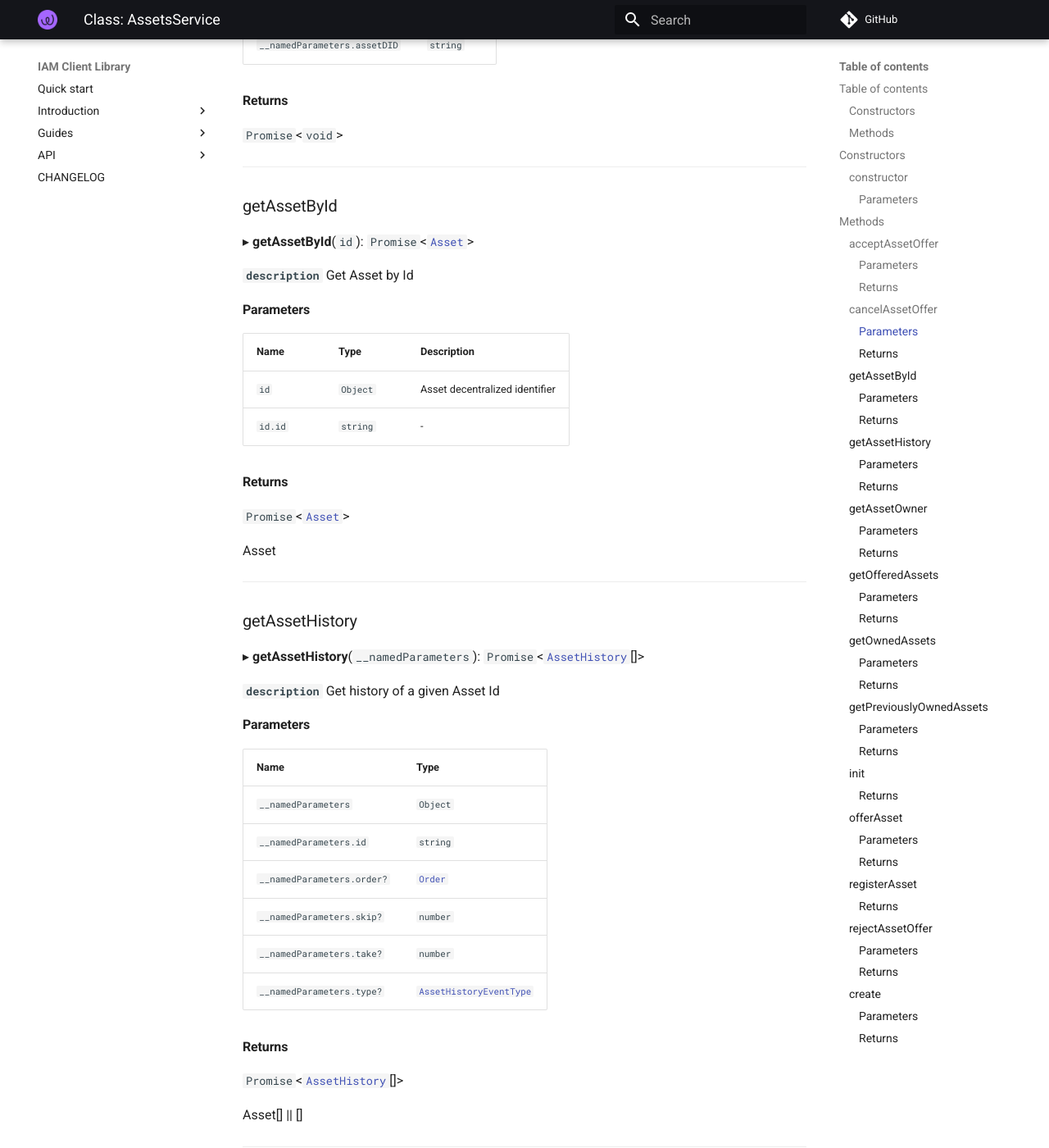
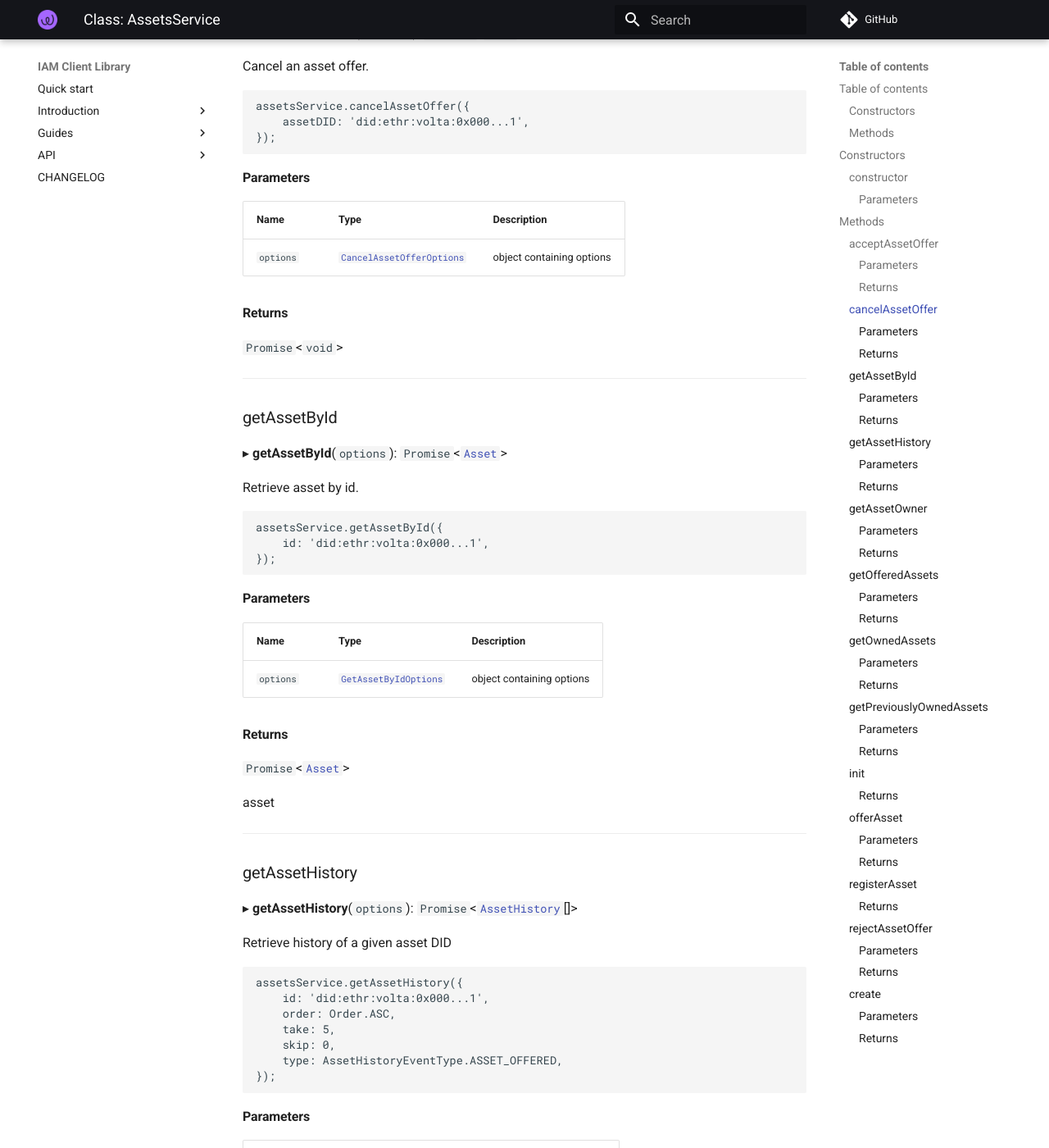
Before and after one commit to energywebfoundation/iam-client-lib, an MkDocs documentation site: the page built from docs/api/classes/modules_assets.AssetsService.md, in a window 1280 px wide and 1400 px high, scrolled down 2033 px. Shown: the whole window at 82% size. Built offline with MkDocs 1.6.1 and Material for MkDocs 9.7.7, drawn with Linux system fonts in a browser that asks for light colours; comment, search, counter and statistics services are not loaded; some of the changed text lies outside the part shown.

Commit message:
docs(asset): improve asset service documentation

````diff
--- a/docs/api/classes/modules_assets.AssetsService.md
+++ b/docs/api/classes/modules_assets.AssetsService.md
@@ -1,6 +1,15 @@
 # Class: AssetsService
 
 [modules/assets](../modules/modules_assets.md).AssetsService
+
+Service responsible for handling the asset creation and management.
+See more information about assets in IAM stack [here](../../../docs/guides/asset.md).
+
+```typescript
+const { connectToCacheServer } = await initWithPrivateKeySigner(privateKey, rpcUrl);
+const { assetsService } = await connectToCacheServer();
+assetsService.registerAsset();
+```
 
 ## Table of contents
 
@@ -41,16 +50,21 @@
 
 ### acceptAssetOffer
 
-▸ **acceptAssetOffer**(`__namedParameters`): `Promise`<`void`\>
+▸ **acceptAssetOffer**(`options`): `Promise`<`void`\>
 
-**`description`** Accept an offered Asset
+Accept an offered asset.
+
+```typescript
+assetsService.acceptAssetOffer({
+    assetDID: 'did:ethr:volta:0x000...1',
+});
+```
 
 #### Parameters
 
-| Name | Type |
-| :------ | :------ |
-| `__namedParameters` | `Object` |
-| `__namedParameters.assetDID` | `string` |
+| Name | Type | Description |
+| :------ | :------ | :------ |
+| `options` | [`AcceptAssetOfferOptions`](../interfaces/modules_assets.AcceptAssetOfferOptions.md) | object containing options |
 
 #### Returns
 
@@ -60,16 +74,21 @@ ___
 
 ### cancelAssetOffer
 
-▸ **cancelAssetOffer**(`__namedParameters`): `Promise`<`void`\>
+▸ **cancelAssetOffer**(`options`): `Promise`<`void`\>
 
-**`description`** Cancel an Asset offer
+Cancel an asset offer.
+
+```typescript
+assetsService.cancelAssetOffer({
+    assetDID: 'did:ethr:volta:0x000...1',
+});
+```
 
 #### Parameters
 
-| Name | Type |
-| :------ | :------ |
-| `__namedParameters` | `Object` |
-| `__namedParameters.assetDID` | `string` |
+| Name | Type | Description |
+| :------ | :------ | :------ |
+| `options` | [`CancelAssetOfferOptions`](../interfaces/modules_assets.CancelAssetOfferOptions.md) | object containing options |
 
 #### Returns
 
@@ -79,47 +98,57 @@ ___
 
 ### getAssetById
 
-▸ **getAssetById**(`id`): `Promise`<[`Asset`](../interfaces/modules_assets.Asset.md)\>
+▸ **getAssetById**(`options`): `Promise`<[`Asset`](../interfaces/modules_assets.Asset.md)\>
 
-**`description`** Get Asset by Id
+Retrieve asset by id.
+
+```typescript
+assetsService.getAssetById({
+    id: 'did:ethr:volta:0x000...1',
+});
+```
 
 #### Parameters
 
 | Name | Type | Description |
 | :------ | :------ | :------ |
-| `id` | `Object` | Asset decentralized identifier |
-| `id.id` | `string` | - |
+| `options` | [`GetAssetByIdOptions`](../interfaces/modules_assets.GetAssetByIdOptions.md) | object containing options |
 
 #### Returns
 
 `Promise`<[`Asset`](../interfaces/modules_assets.Asset.md)\>
 
-Asset
+asset
 
 ___
 
 ### getAssetHistory
 
-▸ **getAssetHistory**(`__namedParameters`): `Promise`<[`AssetHistory`](../interfaces/modules_assets.AssetHistory.md)[]\>
+▸ **getAssetHistory**(`options`): `Promise`<[`AssetHistory`](../interfaces/modules_assets.AssetHistory.md)[]\>
 
-**`description`** Get history of a given Asset Id
+Retrieve history of a given asset DID
+
+```typescript
+assetsService.getAssetHistory({
+    id: 'did:ethr:volta:0x000...1',
+    order: Order.ASC,
+    take: 5,
+    skip: 0,
+    type: AssetHistoryEventType.ASSET_OFFERED,
+});
+```
 
 #### Parameters
 
-| Name | Type |
-| :------ | :------ |
-| `__namedParameters` | `Object` |
-| `__namedParameters.id` | `string` |
-| `__namedParameters.order?` | [`Order`](../enums/modules_cache_client.Order.md) |
-| `__namedParameters.skip?` | `number` |
-| `__namedParameters.take?` | `number` |
-| `__namedParameters.type?` | [`AssetHistoryEventType`](../enums/modules_assets.AssetHistoryEventType.md) |
+| Name | Type | Description |
+| :------ | :------ | :------ |
+| `options` | [`GetAssetHistoryOptions`](../interfaces/modules_assets.GetAssetHistoryOptions.md) | object containing options |
 
 #### Returns
 
 `Promise`<[`AssetHistory`](../interfaces/modules_assets.AssetHistory.md)[]\>
 
-Asset[] || []
+asset history
 
 ___
 
@@ -127,78 +156,101 @@ ___
 
 ▸ **getAssetOwner**(`id`): `Promise`<`string`\>
 
-Returns owner of the given asset
+Retrieve DID of the asset owner of the given asset DID.
+
+```typescript
+assetsService.getAssetOwner('did:ethr:volta:0x000...1');
+```
 
 #### Parameters
 
 | Name | Type | Description |
 | :------ | :------ | :------ |
-| `id` | `string` | asset decentralized identifier |
+| `id` | `string` | DID of the asset |
 
 #### Returns
 
 `Promise`<`string`\>
 
+asset owner DID
+
 ___
 
 ### getOfferedAssets
 
-▸ **getOfferedAssets**(`__namedParameters?`): `Promise`<[`Asset`](../interfaces/modules_assets.Asset.md)[]\>
+▸ **getOfferedAssets**(`options`): `Promise`<[`Asset`](../interfaces/modules_assets.Asset.md)[]\>
 
-**`description`** Get all Assets offered to current User
+Retrieve assets offered to the given user.
+
+```typescript
+assetsService.getOfferedAssets({
+    did: 'did:ethr:volta:0x000...1',
+});
+```
 
 #### Parameters
 
-| Name | Type |
-| :------ | :------ |
-| `__namedParameters` | `Object` |
-| `__namedParameters.did?` | `string` |
+| Name | Type | Description |
+| :------ | :------ | :------ |
+| `options` | [`GetOfferedAssetsOptions`](../interfaces/modules_assets.GetOfferedAssetsOptions.md) | object containing options |
 
 #### Returns
 
 `Promise`<[`Asset`](../interfaces/modules_assets.Asset.md)[]\>
 
-Asset[] || []
+offered assets
 
 ___
 
 ### getOwnedAssets
 
-▸ **getOwnedAssets**(`__namedParameters?`): `Promise`<[`Asset`](../interfaces/modules_assets.Asset.md)[]\>
+▸ **getOwnedAssets**(`options?`): `Promise`<[`Asset`](../interfaces/modules_assets.Asset.md)[]\>
 
-**`description`** Retrieve all owned assets for the User's DID
+Retrieve owned assets of the given user.
+
+```typescript
+assetsService.getOwnedAssets({
+    did: 'did:ethr:volta:0x000...1',
+});
+```
 
 #### Parameters
 
-| Name | Type |
-| :------ | :------ |
-| `__namedParameters` | `Object` |
-| `__namedParameters.did?` | `string` |
+| Name | Type | Description |
+| :------ | :------ | :------ |
+| `options` | [`GetOwnedAssetsOptions`](../interfaces/modules_assets.GetOwnedAssetsOptions.md) | object containing options |
 
 #### Returns
 
 `Promise`<[`Asset`](../interfaces/modules_assets.Asset.md)[]\>
 
+owned assets
+
 ___
 
 ### getPreviouslyOwnedAssets
 
-▸ **getPreviouslyOwnedAssets**(`__namedParameters`): `Promise`<[`Asset`](../interfaces/modules_assets.Asset.md)[]\>
+▸ **getPreviouslyOwnedAssets**(`options`): `Promise`<[`Asset`](../interfaces/modules_assets.Asset.md)[]\>
 
-**`description`** Get previously owned asset for a given DID
+Retrieve previously owned assets of the given user.
+
+```typescript
+assetsService.getPreviouslyOwnedAssets({
+    owner: 'did:ethr:volta:0x000...1',
+});
+```
 
 #### Parameters
 
-| Name | Type |
-| :------ | :------ |
-| `__namedParameters` | `Object` |
-| `__namedParameters.owner` | `string` |
+| Name | Type | Description |
+| :------ | :------ | :------ |
+| `options` | [`GetPreviouslyOwnedAssetsOptions`](../interfaces/modules_assets.GetPreviouslyOwnedAssetsOptions.md) | object containing options |
 
 #### Returns
 
 `Promise`<[`Asset`](../interfaces/modules_assets.Asset.md)[]\>
 
-Asset[] || []
+previously owned assets
 
 ___
 
@@ -214,17 +266,22 @@ ___
 
 ### offerAsset
 
-▸ **offerAsset**(`__namedParameters`): `Promise`<`void`\>
+▸ **offerAsset**(`options`): `Promise`<`void`\>
 
-**`description`** Offer asset to a given address
+Send an asset offer transfer to a given address
+
+```typescript
+assetsService.offerAsset({
+    assetDID: 'did:ethr:volta:0x000...1',
+    offerTo: '0x000...2',
+});
+```
 
 #### Parameters
 
-| Name | Type |
-| :------ | :------ |
-| `__namedParameters` | `Object` |
-| `__namedParameters.assetDID` | `string` |
-| `__namedParameters.offerTo` | `string` |
+| Name | Type | Description |
+| :------ | :------ | :------ |
+| `options` | [`OfferAssetOptions`](../interfaces/modules_assets.OfferAssetOptions.md) | object containing options |
 
 #### Returns
 
@@ -236,28 +293,37 @@ ___
 
 ▸ **registerAsset**(): `Promise`<`string`\>
 
-**`description`** Registers a new Asset to the User
+Register a new asset to the user.
+
+```typescript
+assetsService.registerAsset();
+```
 
 #### Returns
 
 `Promise`<`string`\>
 
-Asset address
+asset address
 
 ___
 
 ### rejectAssetOffer
 
-▸ **rejectAssetOffer**(`__namedParameters`): `Promise`<`void`\>
+▸ **rejectAssetOffer**(`options`): `Promise`<`void`\>
 
-**`description`** Reject an offered Asset
+Reject an offered asset.
+
+```typescript
+assetsService.rejectAssetOffer({
+    assetDID: 'did:ethr:volta:0x000...1',
+});
+```
 
 #### Parameters
 
-| Name | Type |
-| :------ | :------ |
-| `__namedParameters` | `Object` |
-| `__namedParameters.assetDID` | `string` |
+| Name | Type | Description |
+| :------ | :------ | :------ |
+| `options` | [`RejectAssetOfferOptions`](../interfaces/modules_assets.RejectAssetOfferOptions.md) | object containing options |
 
 #### Returns
 
````
Also changed, not shown: docs/api/interfaces/modules_assets.AcceptAssetOfferOptions.md (added, +17 -0 lines), docs/api/interfaces/modules_assets.AcceptOfferTxOptions.md (added, +15 -0 lines), docs/api/interfaces/modules_assets.CancelAssetOfferOptions.md (added, +17 -0 lines), docs/api/interfaces/modules_assets.CancelOfferTxOptions.md (added, +15 -0 lines), docs/api/interfaces/modules_assets.GetAssetByIdOptions.md (added, +17 -0 lines), docs/api/interfaces/modules_assets.GetAssetHistoryOptions.md (added, +53 -0 lines), docs/api/interfaces/modules_assets.GetOfferedAssetsOptions.md (added, +17 -0 lines), docs/api/interfaces/modules_assets.GetOwnedAssetsOptions.md (added, +17 -0 lines), docs/api/interfaces/modules_assets.GetPreviouslyOwnedAssetsOptions.md (added, +17 -0 lines), docs/api/interfaces/modules_assets.OfferAssetOptions.md (added, +26 -0 lines), docs/api/interfaces/modules_assets.OfferAssetTxOptions.md (added, +22 -0 lines), docs/api/interfaces/modules_assets.RejectAssetOfferOptions.md (added, +17 -0 lines), docs/api/interfaces/modules_assets.RejectOfferTxOptions.md (added, +15 -0 lines), docs/api/modules/modules_assets.md (+13 -0 lines), 3 other files.
